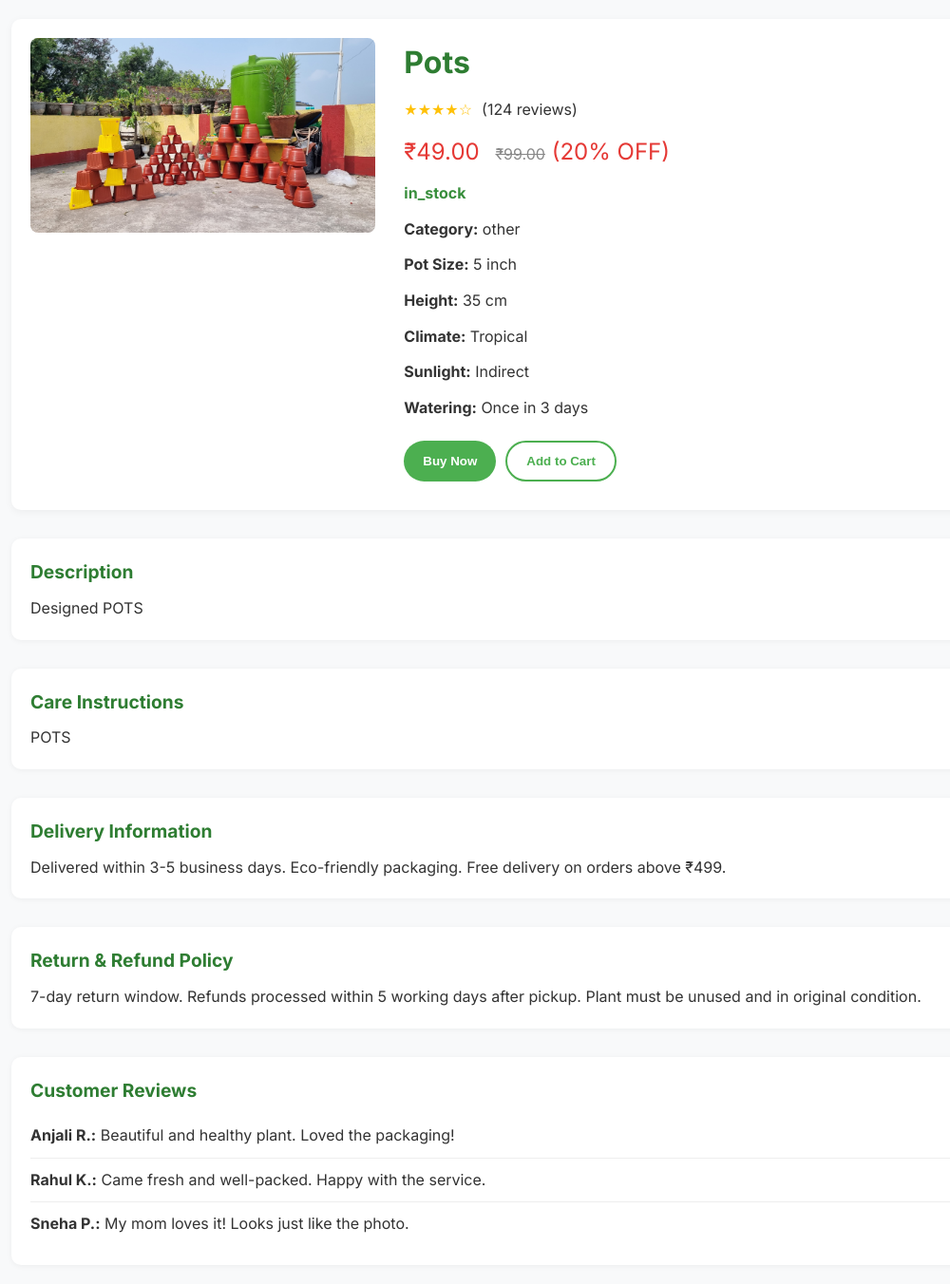
After one commit to SudeeptoBhakat/sproutify, a Django app: page /product/3/ in a window 1280 px wide. The commit adds this page. Shown: the whole page at 95% size, without its empty margins (48-1048 px from the left). Run offline with Django 5.2, Linux system fonts and the light colour scheme; data comes from the database, SQL or seed files in the repository.

Commit message:
Implement product search functionality and detail view, update styles and templates

```diff
--- /dev/null
+++ b/sproutify/templates/product_detail.html
@@ -0,0 +1,100 @@
+<!DOCTYPE html>
+<html lang="en">
+<head>
+  <meta charset="UTF-8">
+  <meta name="viewport" content="width=device-width, initial-scale=1.0">
+  <title>Product Overview | Sproutify</title>
+  <link href="https://fonts.googleapis.com/css2?family=Inter:wght@400;600;700&display=swap" rel="stylesheet">
+  <style>
+    * { margin: 0; padding: 0; box-sizing: border-box; }
+    body { font-family: 'Inter', sans-serif; background: #f8f9fa; color: #333; line-height: 1.6; }
+    .container { max-width: 1200px; margin: auto; padding: 20px; }
+
+    .product-wrapper { display: flex; flex-wrap: wrap; gap: 30px; background: #fff; padding: 20px; border-radius: 10px; box-shadow: 0 2px 8px rgba(0,0,0,0.05); }
+    .product-image { flex: 1; min-width: 300px; }
+    .product-image img { width: 100%; border-radius: 8px; }
+
+    .product-details { flex: 2; min-width: 300px; display: flex; flex-direction: column; gap: 12px; }
+    .product-details h1 { font-size: 2rem; color: #2e7d32; }
+    .price { font-size: 1.5rem; color: #e53935; }
+    .price del { font-size: 1rem; color: #888; margin-left: 10px; }
+    .availability { font-weight: bold; color: #388e3c; }
+
+    .actions { display: flex; gap: 10px; margin: 10px 0; }
+    .btn { padding: 12px 20px; border: none; border-radius: 30px; font-weight: 600; cursor: pointer; transition: 0.3s; }
+    .btn-buy { background: #4caf50; color: white; }
+    .btn-cart { background: #fff; border: 2px solid #4caf50; color: #4caf50; }
+    .btn:hover { opacity: 0.85; }
+
+    .section { margin-top: 30px; background: #fff; padding: 20px; border-radius: 10px; box-shadow: 0 1px 6px rgba(0,0,0,0.05); }
+    .section h3 { margin-bottom: 10px; font-size: 1.2rem; color: #2e7d32; }
+
+    .rating { display: flex; align-items: center; gap: 10px; }
+    .stars { color: #ffc107; }
+
+    .comment { padding: 10px 0; border-bottom: 1px solid #eee; }
+    .comment:last-child { border-bottom: none; }
+
+    @media (max-width: 768px) {
+      .product-wrapper { flex-direction: column; }
+    }
+  </style>
+</head>
+<body>
+{% block content %}
+  <div class="container">
+    <div class="product-wrapper">
+      <div class="product-image">
+        <img src="{{ product.image.url }}" alt="{{ product.name }}">
+      </div>
+      <div class="product-details">
+        <h1>{{ product.name }}</h1>
+        <div class="rating">
+          <span class="stars">★★★★☆</span> <span>(124 reviews)</span>
+        </div>
+        <p class="price">₹{{ product.discount_price }} <del>₹{{ product.price }}</del> (20% OFF)</p>
+        <p class="availability">{{ product.availability }}</p>
+        <p><strong>Category:</strong> {{ product.category }}</p>
+        <p><strong>Pot Size:</strong> 5 inch</p>
+        <p><strong>Height:</strong> 35 cm</p>
+        <p><strong>Climate:</strong> Tropical</p>
+        <p><strong>Sunlight:</strong> Indirect</p>
+        <p><strong>Watering:</strong> Once in 3 days</p>
+
+        <div class="actions">
+          <button class="btn btn-buy">Buy Now</button>
+          <button class="btn btn-cart">Add to Cart</button>
+        </div>
+      </div>
+    </div>
+
+    <div class="section">
+      <h3>Description</h3>
+      <p>{{ product.description }}</p>
+    </div>
+
+    <div class="section">
+      <h3>Care Instructions</h3>
+      <p>{{ product.care_instructions }}</p>
+    </div>
+
+    <div class="section">
+      <h3>Delivery Information</h3>
+      <p>Delivered within 3-5 business days. Eco-friendly packaging. Free delivery on orders above ₹499.</p>
+    </div>
+
+    <div class="section">
+      <h3>Return & Refund Policy</h3>
+      <p>7-day return window. Refunds processed within 5 working days after pickup. Plant must be unused and in original condition.</p>
+    </div>
+
+    <div class="section">
+      <h3>Customer Reviews</h3>
+      <div class="comment"><strong>Anjali R.:</strong> Beautiful and healthy plant. Loved the packaging!</div>
+      <div class="comment"><strong>Rahul K.:</strong> Came fresh and well-packed. Happy with the service.</div>
+      <div class="comment"><strong>Sneha P.:</strong> My mom loves it! Looks just like the photo.</div>
+    </div>
+  </div>
+  {% endblock %}
+</body>
+</html>
--- a/sproutify/users/urls.py
+++ b/sproutify/users/urls.py
@@ -3,6 +3,8 @@ from .views import (
     ProductCreateView,
     ProductListView,
     index,
+    product_detail_view,
+    product_search,
     profile,
     user_register,
     validate_token,
@@ -27,4 +29,6 @@ urlpatterns = [
 urlpatterns += [
     path('products/', ProductListView.as_view(), name='product-list'),
     path('products/create/', ProductCreateView.as_view(), name='product-create'),
+    path("api/products/search/", product_search, name="product-search"),
+    path("product/<int:id>/", product_detail_view, name="product-detail"),
 ]
--- a/sproutify/users/views.py
+++ b/sproutify/users/views.py
@@ -1,4 +1,4 @@
-from django.shortcuts import render
+from django.shortcuts import render, get_object_or_404
 from rest_framework import generics, permissions
 from .models import CustomUser
 from .serializers import UserSerializer
@@ -152,3 +152,21 @@ class ProductCreateView(generics.CreateAPIView):
     queryset = Product.objects.all()
     serializer_class = ProductSerializer
     permission_classes = [permissions.IsAdminUser]  # Only admin/superuser
+
+
+# PRODUCT SEARCH
+@api_view(["GET"])
+def product_search(request):
+    query = request.GET.get("q", "").strip()
+    if len(query) < 2:
+        return Response([])
+
+    matches = Product.objects.filter(name__icontains=query)[:10]
+    serializer = ProductSerializer(matches, many=True)
+    return Response(serializer.data)
+
+
+# PRODUCT DETAILS OVERVIEW
+def product_detail_view(request, id):
+    product = get_object_or_404(Product, id=id)
+    return render(request, "product_detail.html", {"product": product})
```
Also changed, not shown: sproutify/static/css/styles.css (+136 -82 lines), sproutify/templates/index.html (+55 -12 lines).
